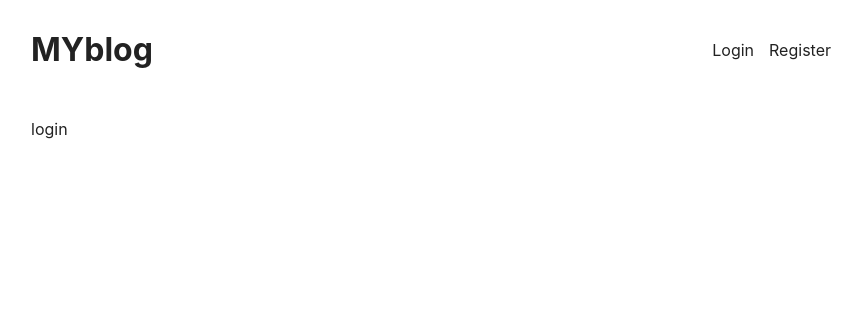
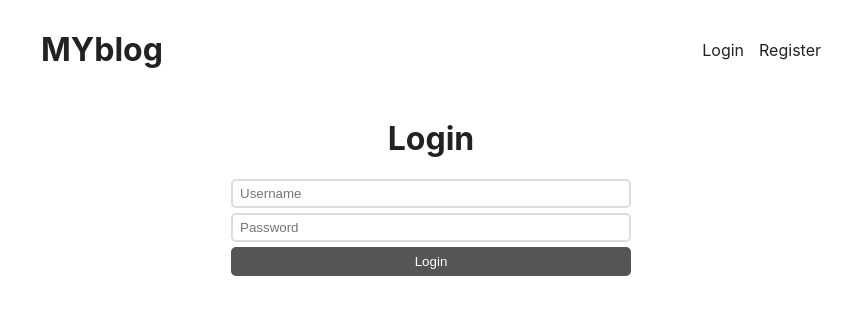
Before and after one commit to Rishabh-Agarwal9/mern-blog-website, a React (Create React App) app in the folder client/: page /login in a window 1280 px wide. Shown: the top 314 px of the page, without its empty margins (209-1071 px from the left). Built offline with nearby package versions, Linux system fonts and the light colour scheme.

Commit message:
Adding forms

```diff
--- a/client/src/App.css
+++ b/client/src/App.css
@@ -1,3 +1,8 @@
+/* for all elements */
+*{
+  /* to calculate sizing including padding */
+  box-sizing: border-box;
+}
 body{
   color: #222;
 }
@@ -64,3 +69,32 @@ div.post p.summary{
   margin: 10px 0;
   line-height: 1.5rem;
 }
+
+
+form.login, form.register{
+  max-width: 400px;
+  margin: 0 auto;
+}
+
+input{
+  display: block;
+  margin-bottom: 5px;
+  width: 100%;
+  padding: 5px 7px;
+  border:2px solid #ddd;
+  border-radius: 5px;
+  background-color: #fff;
+}
+button{
+  width: 100%;
+  display: block;
+  background-color: #555;
+  border :0;
+  color: #fff;
+  border-radius: 5px;
+  padding: 7px 0;
+}
+
+form h1{
+  text-align: center;
+}
--- a/client/src/App.js
+++ b/client/src/App.js
@@ -1,15 +1,18 @@
 import './App.css';
-import Header from './Header';
 import Layout from './Layout';
-import Post from './Post';
 import {Routes, Route} from 'react-router-dom';
+import IndexPage from './pages/IndexPage';
+import LoginPage from './pages/LoginPage';
+import RegisterPage from './pages/RegisterPage';
 
 const App = () => {
   return (
     <Routes>
       <Route path ="/" element={<Layout/>}>
-        <Route index element={<Post/>}/>
-        <Route path ='/login' element={<div>login</div>}/>
+        <Route index element={<IndexPage/>}/>
+        <Route path ='/login' element={<LoginPage/>}/>
+        <Route path ='/register' element={<RegisterPage/>}/>
+
       </Route>
     </Routes>
   )
--- /dev/null
+++ b/client/src/pages/IndexPage.js
@@ -0,0 +1,14 @@
+import React from 'react'
+import Post from '../Post'
+
+const IndexPage = () => {
+  return (
+    <>
+        <Post/>
+        <Post/>
+        <Post/>
+    </>
+  )
+}
+
+export default IndexPage
--- /dev/null
+++ b/client/src/pages/LoginPage.js
@@ -0,0 +1,14 @@
+import React from 'react'
+
+const LoginPage = () => {
+  return (
+    <form className='login'>
+        <h1>Login</h1>
+        <input type="text" placeholder='Username' />
+        <input type="password" placeholder='Password'/>
+        <button>Login</button>
+    </form>
+  )
+}
+
+export default LoginPage
--- /dev/null
+++ b/client/src/pages/RegisterPage.js
@@ -0,0 +1,14 @@
+import React from 'react'
+
+const RegisterPage = () => {
+  return (
+    <form className='register'>
+        <h1>Register</h1>
+        <input type="text" placeholder='Username' />
+        <input type="password" placeholder='Password'/>
+        <button>Register</button>
+    </form>
+  )
+}
+
+export default RegisterPage
```
